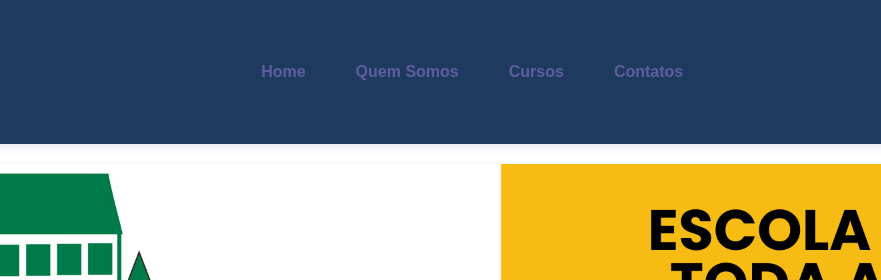
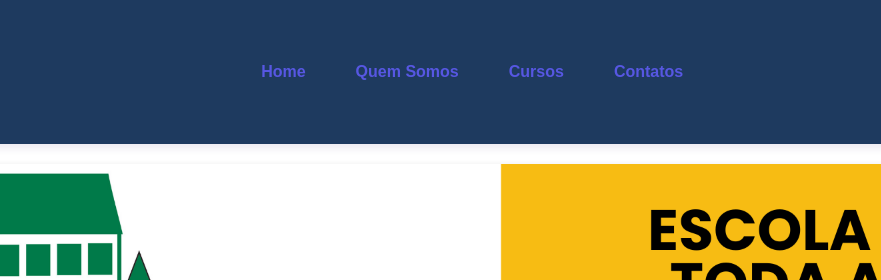
Before and after one commit to Sandropikademel/SIte-escola, a plain HTML site: page index.html in a window 1280 px wide. Shown: the top 280 px of the page, 192-1073 px from the left. Drawn offline with Linux system fonts and the light colour scheme.

Commit message:
dtjhhuil

```diff
--- a/style.css
+++ b/style.css
@@ -36,7 +36,7 @@ body {
 
 .menu a {
     text-decoration: none;
-    color: rgb(94, 94, 158);
+    color: rgb(87, 87, 226);
     font-weight: bold;
     padding: 10px 15px;
     transition: background-color 0.3s, color 0.3s;
```
